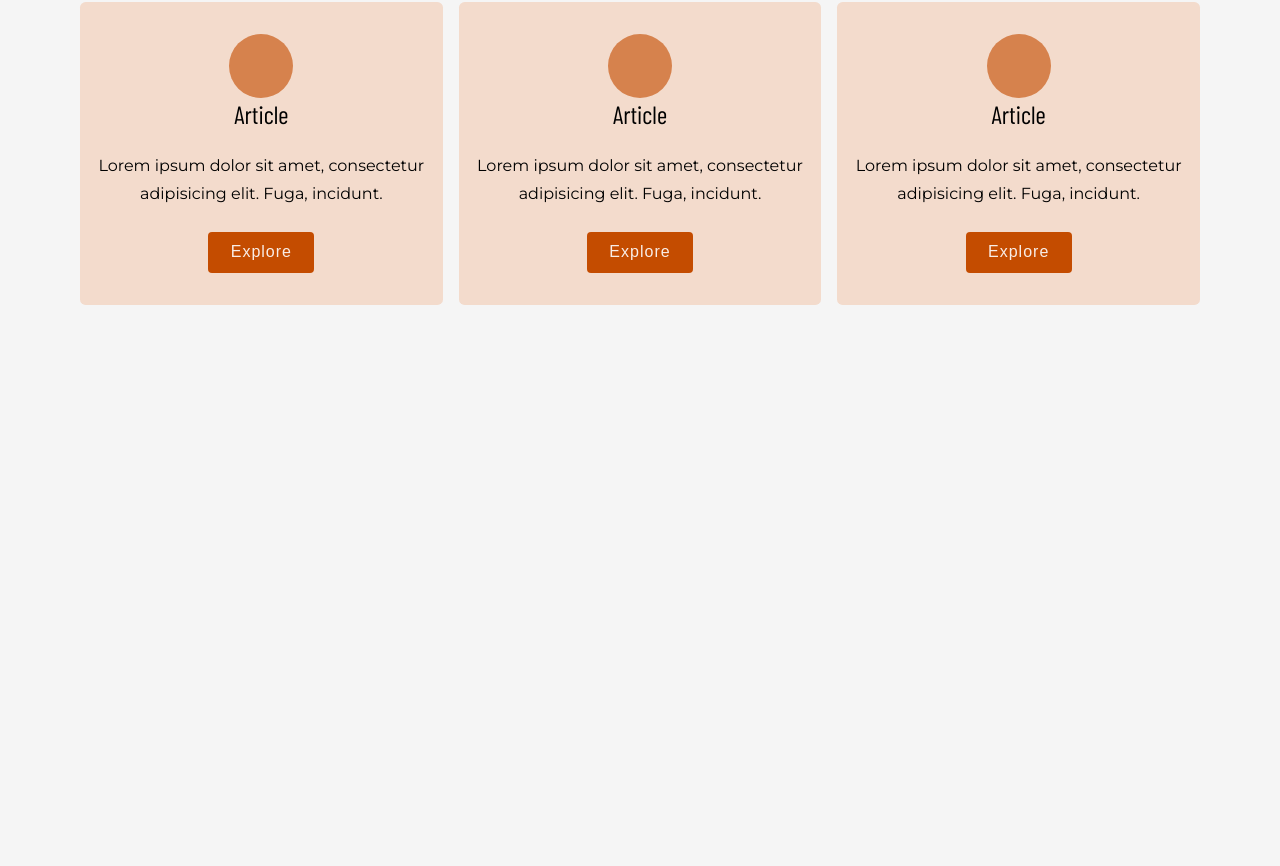
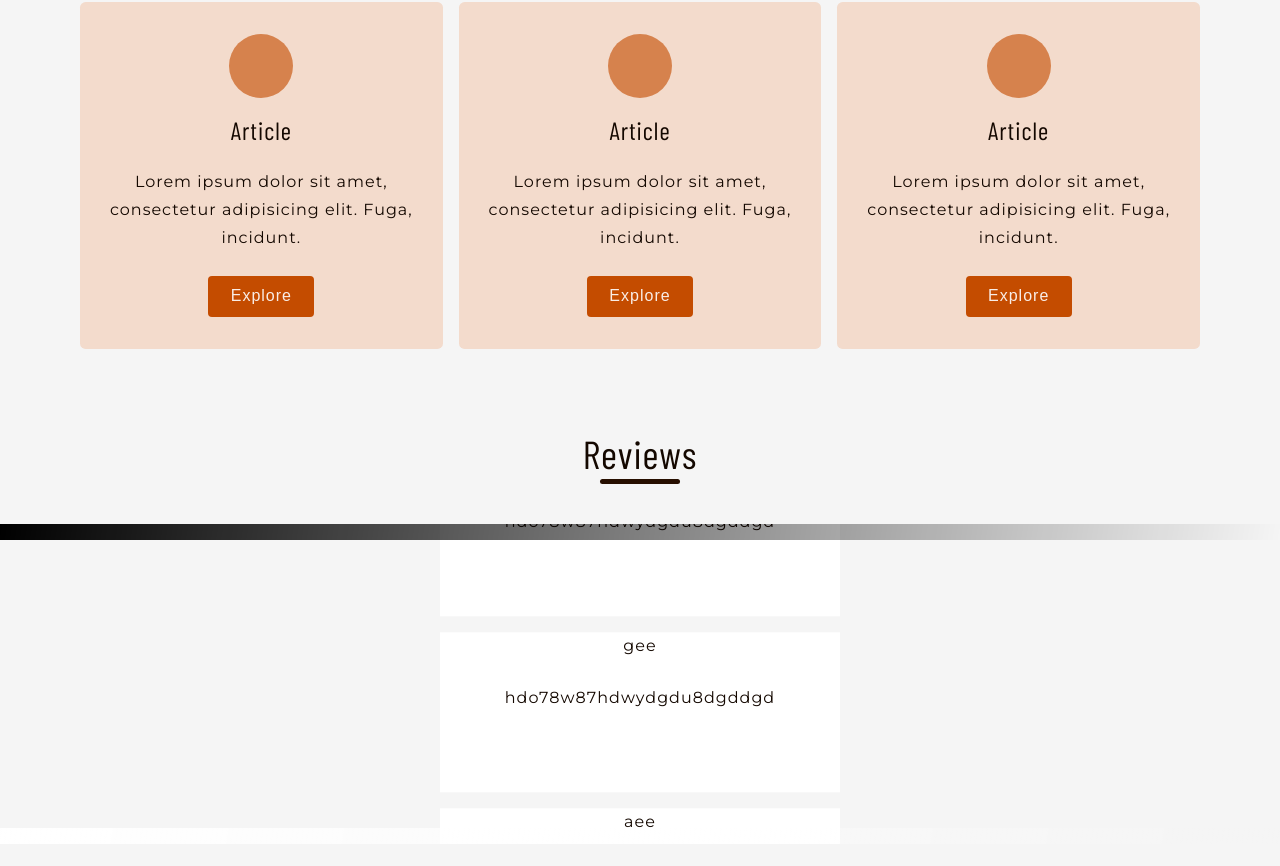
Before and after one commit to Vhickyy/Note-Client, a React (Vite) app: page / in a window 1280 px wide. Shown: the part 710-1576 px from the top of the page. Before the commit the page ends 1095 px from the top, so only its background shows below. Built offline with nearby package versions, Linux system fonts and the light colour scheme.

Commit message:
started review section

```diff
--- a/src/Pages/Home.tsx
+++ b/src/Pages/Home.tsx
@@ -1,3 +1,4 @@
+import Reviews from '../components/Reviews'
 import Details from '../components/homeComponent/Details'
 import Header from '../components/homeComponent/Header'
 
@@ -7,6 +8,7 @@ const Home = () => {
     <Header/>
     <main>
       <Details/>
+      <Reviews/>
     </main>
     </>
   )
--- /dev/null
+++ b/src/components/Reviews.tsx
@@ -0,0 +1,119 @@
+import styled from "styled-components"
+
+const Reviews = () => {
+    const reviews = [
+        {
+        name: "vee",
+        review: "hdo78w87hdwydgdu8dgddgd"
+        },
+        {
+        name: "vdee",
+        review: "hdo78w87hdwydgdu8dgddgd"
+        },
+        {
+        name: "gee",
+        review: "hdo78w87hdwydgdu8dgddgd"
+        },
+        {
+        name: "aee",
+        review: "hdo78w87hdwydgdu8dgddgd"
+        },
+        {
+        name: "see",
+        review: "hdo78w87hdwydgdu8dgddgd"
+        },
+    ]
+  return (
+    <Wrapper>
+        <h2>Reviews</h2>
+        <div className="underline"></div>
+        <div className="section">
+            <div className="card-wrapper">
+            {reviews.map((review,index)=>{
+                return (
+                        <div className="card" key={index}>
+                            <p>{review.name}</p>
+                            <p>{review.review}</p>
+                        </div>
+                )
+            })}
+            </div>
+            <div className="card-wrapper">
+            {reviews.map((review,index)=>{
+                return (
+                        <div className="card" key={index}>
+                            <p>{review.name}</p>
+                            <p>{review.review}</p>
+                        </div>
+                )
+            })}
+            </div>
+        </div>
+    </Wrapper>
+  )
+}
+
+export default Reviews
+
+const Wrapper = styled.section`
+text-align: center;
+padding-bottom: 5rem;
+    /* background-color: var(--primaryColor); */
+    .section{
+        margin-top: 2.5rem;
+        /* background-color: green; */
+        height: 20rem;
+        display: flex;
+        flex-direction: column;
+        /* row-gap: 1rem; */
+        overflow: hidden;
+        position: relative;
+    }
+    .section::before{
+        content: "";
+        position: absolute;
+        top: 0;
+        left: 0;
+        width: 100%;
+        margin-inline: auto;
+        margin: 0 auto;
+        height: 1rem;
+        background: linear-gradient(100deg, #000 0, hsla(0,0%,0%,0));
+        z-index: 1;
+    }
+    .section::after{
+        content: "";
+        position: absolute;
+        bottom: 0;
+        left: 0;
+        width: 100%;
+        margin-inline: auto;
+        margin: 0 auto;
+        height: 1rem;
+        background: linear-gradient(100deg, #fff 0, hsla(0,0%,100%,0));
+        /* z-index: 1; */
+    }
+    .card-wrapper{
+        display: flex;
+        flex-direction: column;
+        /* row-gap: 1rem; */
+        animation: infiniteScroll 20s linear infinite;
+        /* background-color: black; */
+    }
+    .card{
+        background-color: var(--primaryColor40);
+        background-color: white;
+        width: 25rem;
+        height: 10rem;
+        margin-inline: auto;
+        margin-block: .5rem;
+    }
+    @keyframes infiniteScroll {
+        0%{
+            transform: translateY(0);
+        }
+        100%{
+            transform: translateY(-100%);
+        }
+    }
+`
--- a/src/components/homeComponent/Details.tsx
+++ b/src/components/homeComponent/Details.tsx
@@ -48,6 +48,7 @@ const Wrapper = styled.section`
         height: 4rem;
         border-radius: 50%;
         background-color: var(--primaryColor40);
+        margin-bottom: 1rem;
     }
     .feature-card{
         /* width: 20rem; */
--- a/src/components/homeComponent/Header.tsx
+++ b/src/components/homeComponent/Header.tsx
@@ -47,6 +47,7 @@ const Wrapper = styled.header`
         top: 0;
         width: 100%;
         background-color: var(--primaryColor80);
+        z-index: 1;
     }
     .head{
         width: min(var(--maxWidth),90%);
--- a/src/index.css
+++ b/src/index.css
@@ -29,6 +29,7 @@ html {
   --primaryColor: #C44C00;
   --primaryColor70: #3b1700;
   --primaryColor80: #270f00;
+  --primaryColor90: #140800;
   --secondaryColor: ;
   --gray: ;
   --redText: #842029;
@@ -49,7 +50,8 @@ body {
   font-family: var(--bodyFont);
   font-weight: 400;
   line-height: 1.75;
-  color: #000000;
+  color: var(--primaryColor90);
+  letter-spacing: var(--letterSpacing);
 }
 
 p {
```
